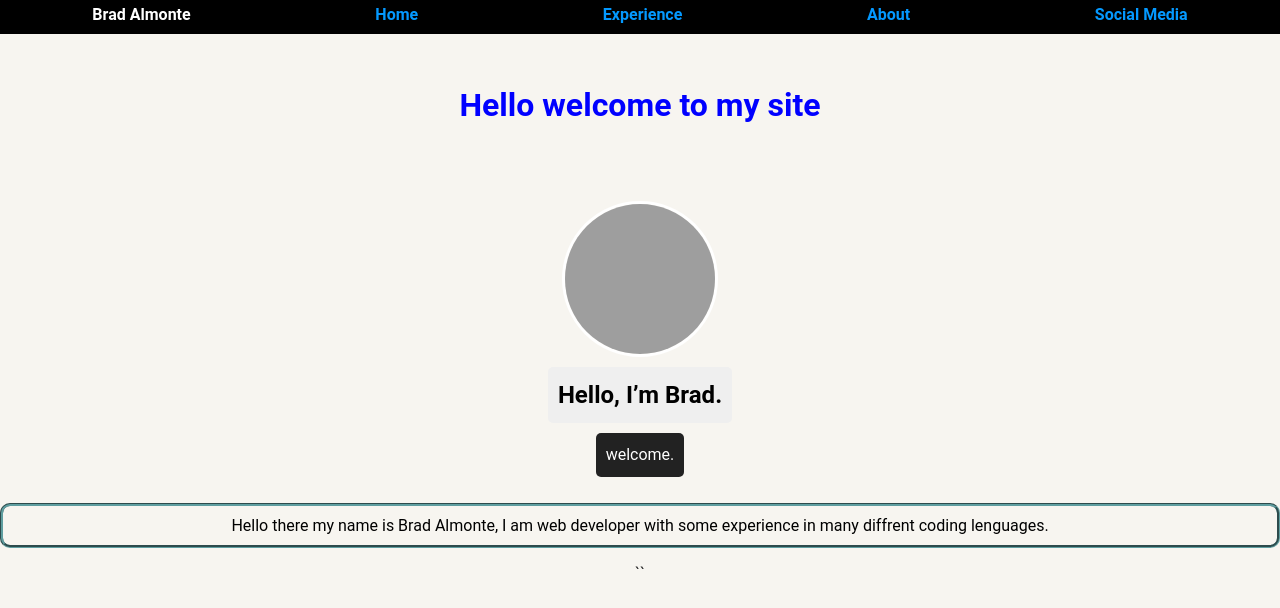
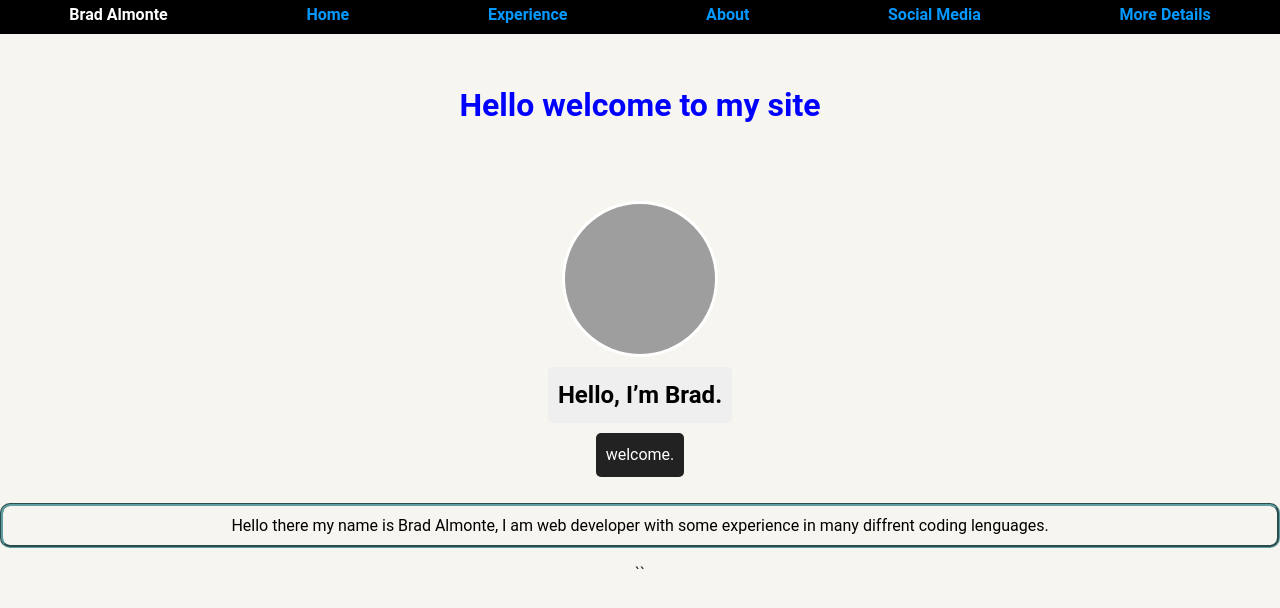
Before and after one commit to BradAlmonte/goodmorning, a plain HTML site: page index.html in a window 1280 px wide. Drawn offline with Linux system fonts and the light colour scheme; grey boxes are pictures that could not be loaded.

Commit message:
second test commit

```diff
--- a/index.html
+++ b/index.html
@@ -13,6 +13,7 @@
                     <li><a href="#">Experience</a></li>
                     <li><a href="#">About</a></li>
                     <li><a href="#">Social Media</a></li>
+                    <li><a>More Details</a></li>
                 </ul>
 
             </div>
```
